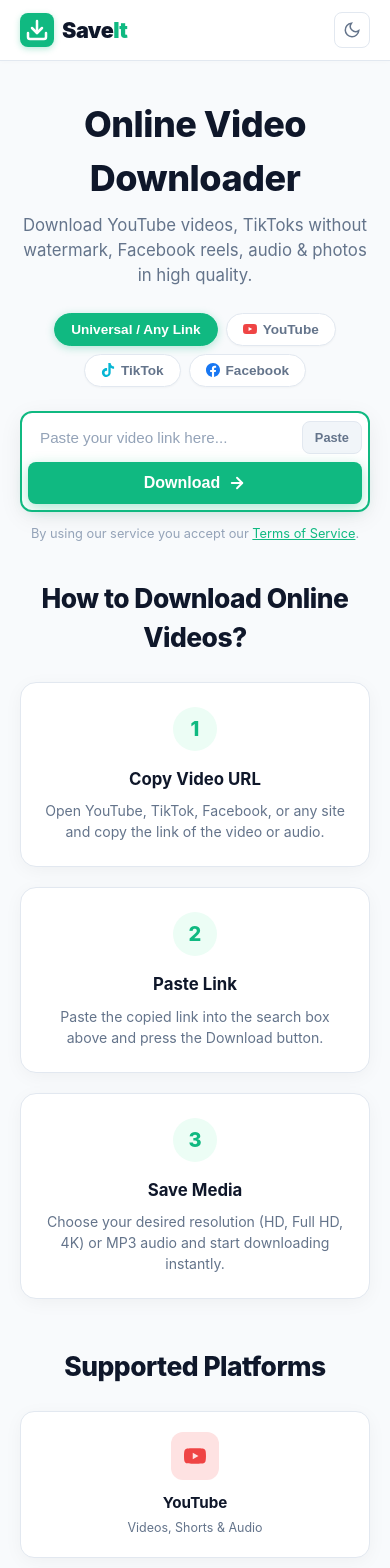
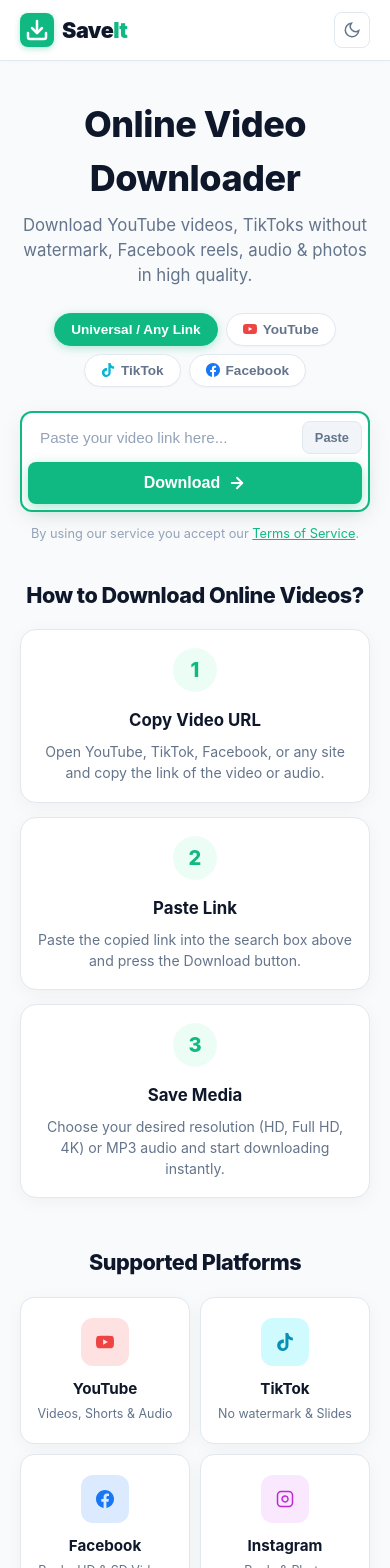
Before and after one commit to beastcodes27/videodownloader, a React (Create React App) app: page / in a window 390 px wide. Shown: the top 1568 px of the page. Built offline with nearby package versions, Linux system fonts and the light colour scheme.

Commit message:
fix(ui): responsive scaling for steps, supported platforms, and FAQ accordion

```diff
--- a/src/App.css
+++ b/src/App.css
@@ -789,8 +789,39 @@
 
 .supported-grid {
   display: grid;
-  grid-template-columns: repeat(auto-fit, minmax(170px, 1fr));
+  grid-template-columns: repeat(auto-fit, minmax(160px, 1fr));
   gap: 16px;
+}
+
+@media (max-width: 480px) {
+  .steps-grid {
+    grid-template-columns: 1fr;
+    gap: 14px;
+  }
+  .step-card {
+    padding: 18px 14px;
+  }
+  .supported-grid {
+    grid-template-columns: repeat(2, 1fr);
+    gap: 10px;
+  }
+  .supported-card {
+    padding: 14px 10px;
+  }
+  .icon-circle {
+    width: 40px;
+    height: 40px;
+    border-radius: 10px;
+    margin-bottom: 8px;
+  }
+  .icon-circle svg {
+    width: 18px;
+    height: 18px;
+  }
+  .section-heading {
+    font-size: 1.35rem;
+    margin-bottom: 18px;
+  }
 }
 
 .supported-card {
```
